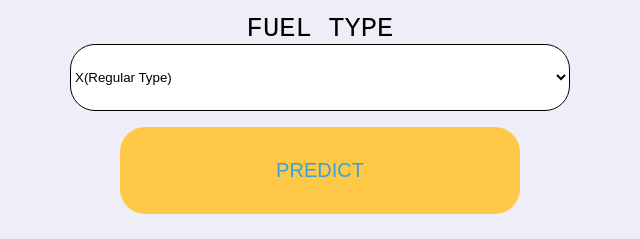
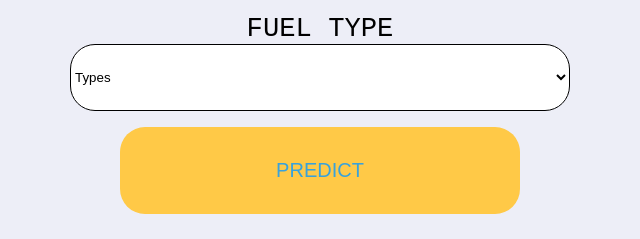
Before and after one commit to gabrielgog/ingenni_front, a website: page home.html in a window 1280 px wide. Shown: the part 362-601 px from the top of the page, 320-960 px from the left. Drawn offline with Linux system fonts and the light colour scheme.

Commit message:
Update home.html
fixed typo

```diff
--- a/home.html
+++ b/home.html
@@ -59,6 +59,7 @@
         <p>
             <label for="">FUEL TYPE</label><br>
             <select name="" id="">
+                <option value="">Types</option>
                 <option value="">X(Regular Type)</option>
 
                 <option value="">Z(Premium Gasoline)</option>
```
